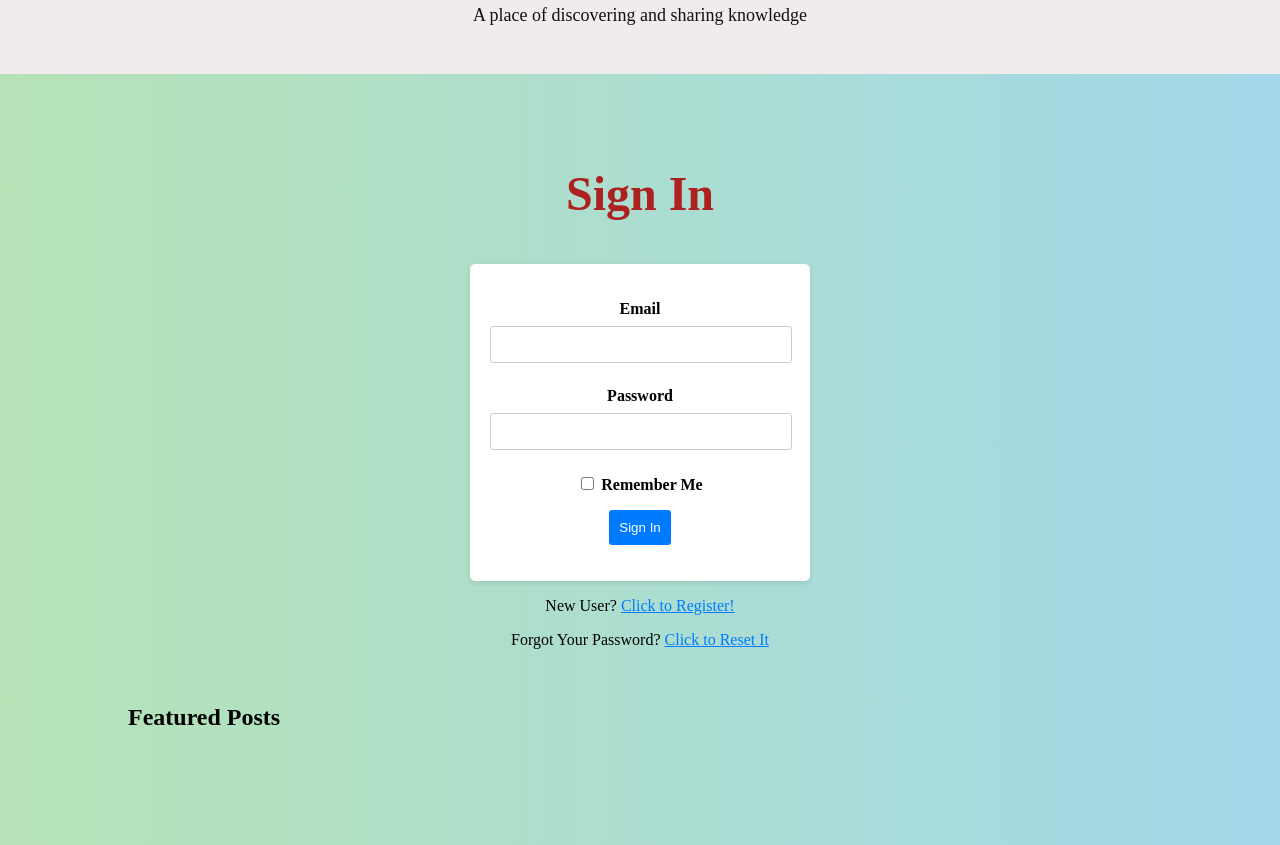
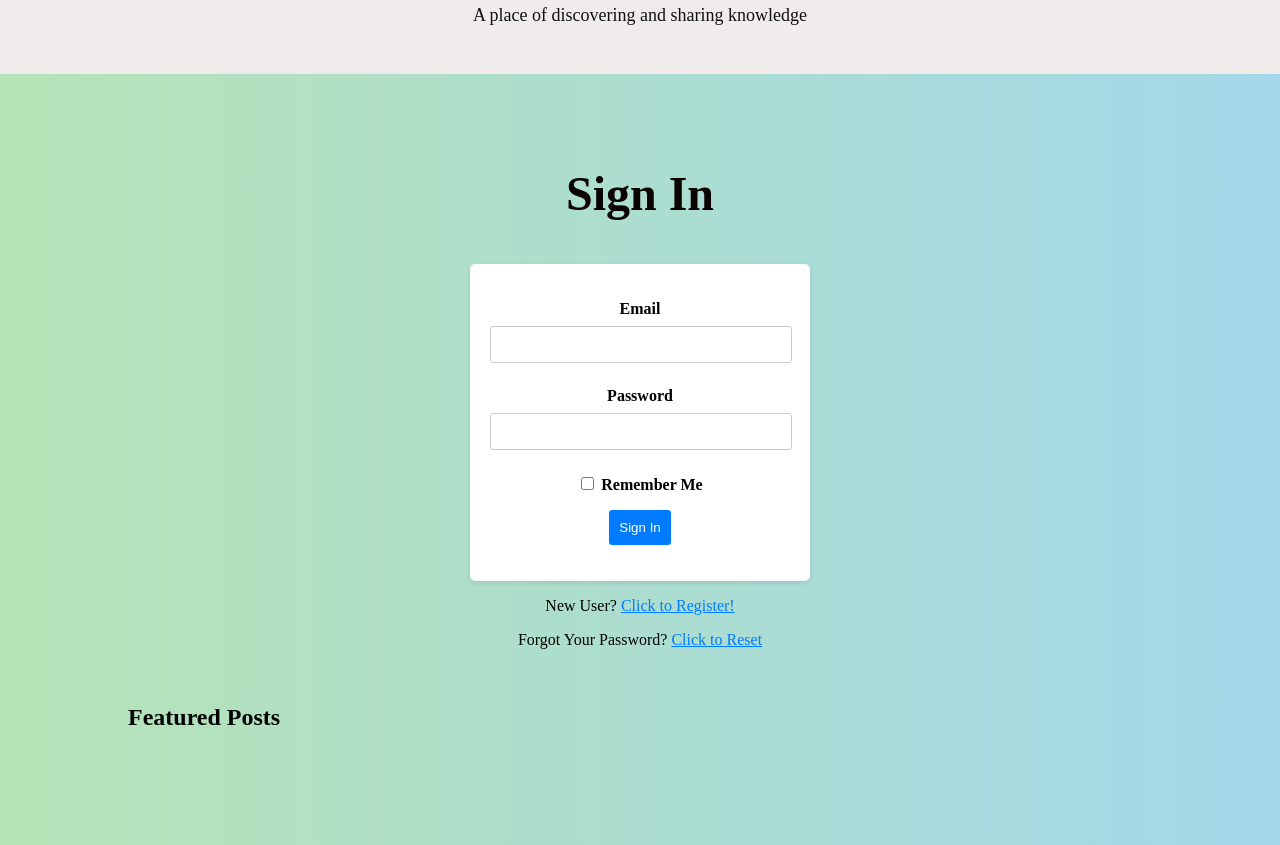
Before and after one commit to Sekani-kahlil/Blogopedia, a plain HTML site: page index.html in a window 1280 px wide. Shown: the part 320-1165 px from the top of the page. Drawn offline with Linux system fonts and the light colour scheme.

Commit message:
blogopedia

```diff
--- a/index.html
+++ b/index.html
@@ -5,6 +5,7 @@
     <meta name="viewport" content="width=device-width, initial-scale=1.0">
     <title>Blogopedia</title>
     <link rel="stylesheet" href="styles.css">
+    <link href="favicon.ico" rel="shortcut icon" type="image/x-icon" />
 </head>
 <body>
     <header>
@@ -47,7 +48,7 @@
     <p>New User? <a href="/register">Click to Register!</a></p>
     <p>
         Forgot Your Password?
-        <a href="/reset_password_request">Click to Reset It</a>
+        <a href="/reset_password_request">Click to Reset</a>
     </p>
 
         <section class="featured-posts">
--- a/styles.css
+++ b/styles.css
@@ -53,7 +53,7 @@ input[type="password"] {
 }
 
 .Sign {
-    color: #ae2121;
+    color: #0b0202;
     font-size: 24px;
 }
 
```
